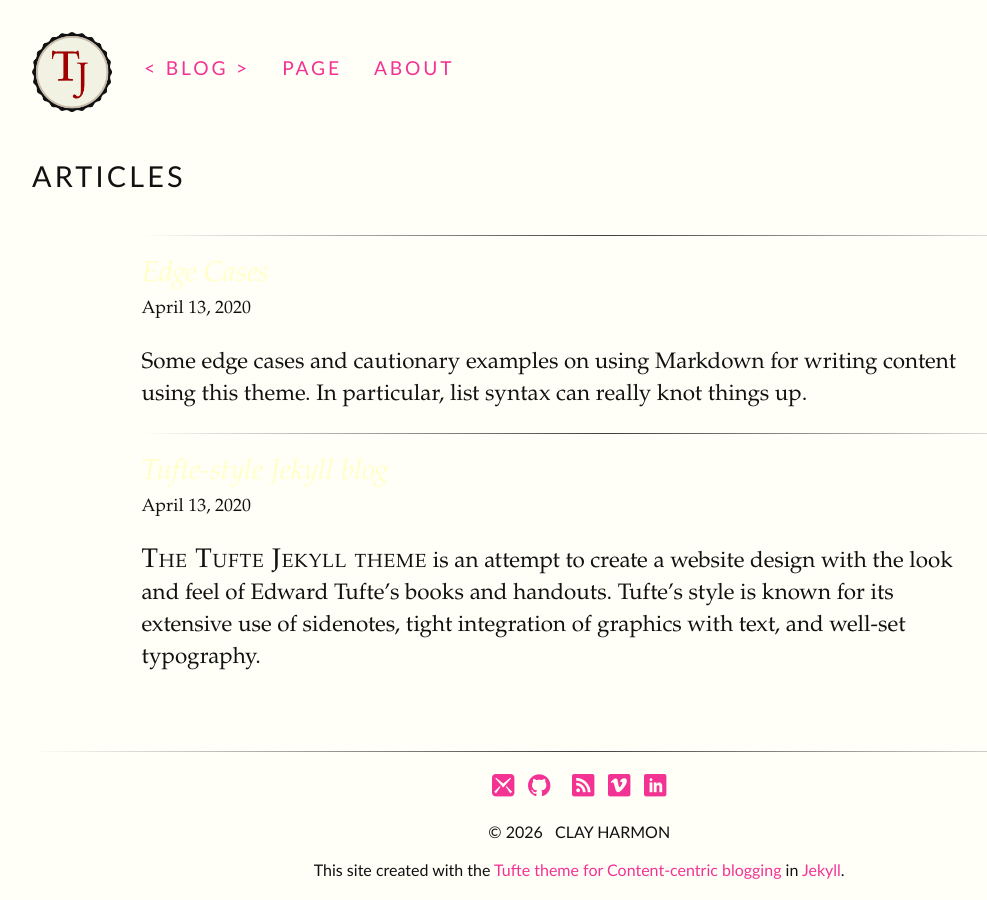
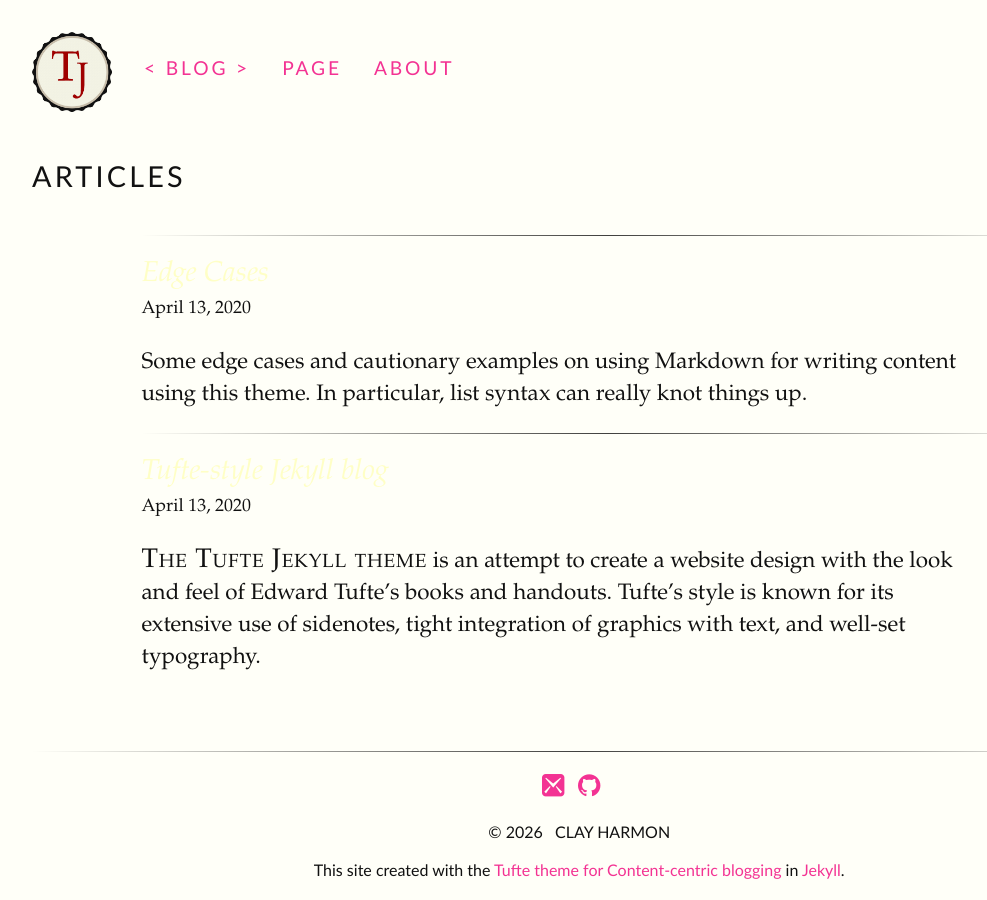
Before and after one commit to Oiuhukt/failosophy, a Jekyll site: the page built from index.html, in a window 1280 px wide. Shown: the whole page, without its empty margins (32-1019 px from the left). Built offline with Jekyll 4.4.1, drawn with Linux system fonts in a browser that asks for light colours; some web fonts are replaced.

```diff
--- a/_data/social.yml
+++ b/_data/social.yml
@@ -2,9 +2,5 @@
   icon: icon-github
 - link: https://bsky.app/profile/oiuhukt.bsky.social
   icon: icon-bsky
-- link: /feed
-  icon: icon-rss2
-- link: //vimeo.com/vimeo-id
-  icon: icon-vimeo2
-- link: //www.linkedin.com/
-  icon: icon-linkedin
+- link: mailto:your-email@example.com
+  icon: icon-mail
```
